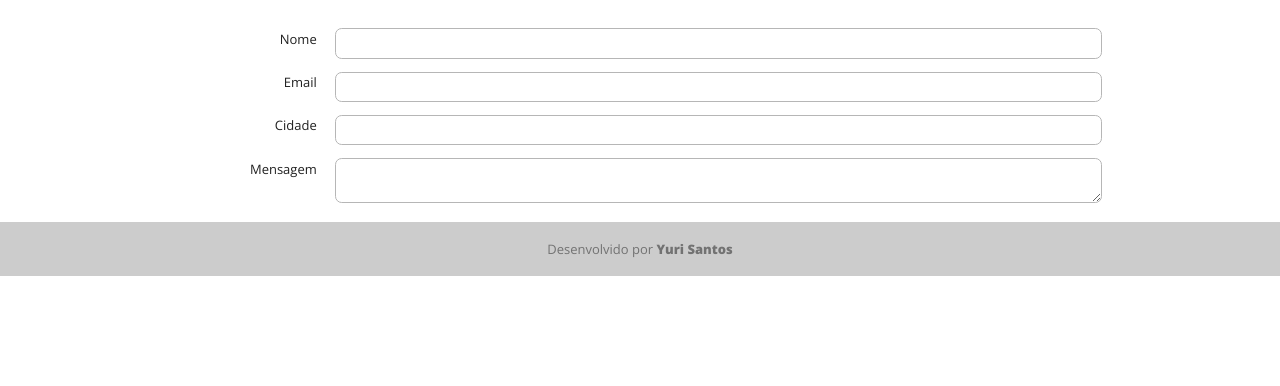
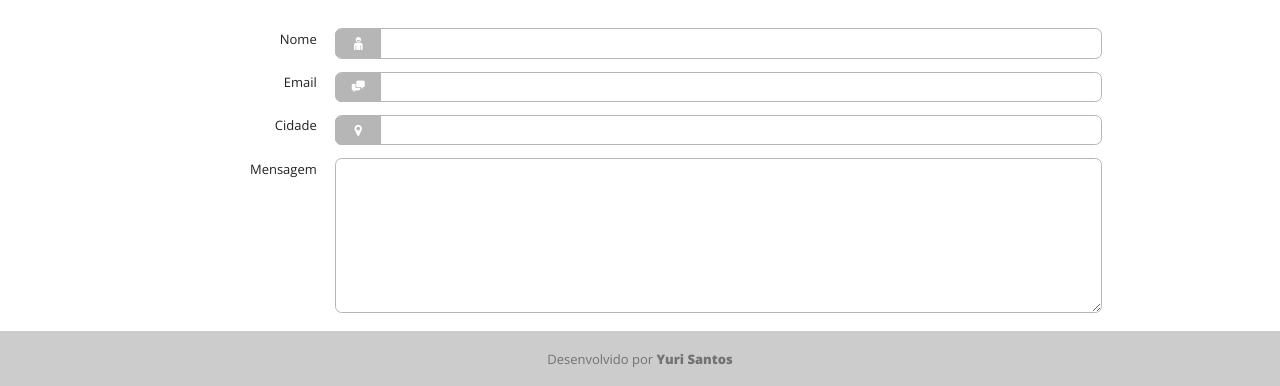
Before and after one commit to YuriSS/CrescerSaber, a website: page public/views/contato.html in a window 1280 px wide. Shown: the part 496-882 px from the top of the page. Before the commit the page ends 800 px from the top, so only its background shows below. Drawn offline with nearby package versions, Linux system fonts and the light colour scheme.

Commit message:
Formulario atualizado

```diff
--- a/dev/styles/modulos/formulario.scss
+++ b/dev/styles/modulos/formulario.scss
@@ -1,5 +1,6 @@
 
 .form-group {
+  position: relative;
   width: 100%;
   margin-top: $small;
   @include clear;
@@ -9,9 +10,14 @@
     float: right;
     width: 83%;
     padding: $small / 2;
+    padding-left: 6%;
     border: $divider-color solid 1px;
     border-radius: $small / 2;
     outline: none;
+  }
+  .campo-mensagem {
+    padding-left: $small / 2;
+    min-height: 155px;
   }
 
   label {
@@ -22,15 +28,38 @@
   }
 }
 
+%icone-formulario {
+  font-family: 'fontello';
+  position: absolute;
+  z-index: 999;
+  top: 1px;
+  left: 17%;
+  width: 5%;
+  height: 29px;
+  padding: 0.6em;
+  background: $divider-color;
+  color: $text-icons;
+  border-top-left-radius: $small / 2;
+  border-bottom-left-radius: $small / 2;
+  text-align: center;
+}
 
-.mensagem {
+
+.form-group.name {
   &::before {
-    content: "\e801";
-    position: absolute;
-    top: 0;
-    left: 0;
-    padding: $small / 2;
-    background: $divider-color;
-    color: $text-icons;
+    @extend %icone-formulario;
+    content: '\e800';
   }
 }
+.form-group.email {
+  &::before {
+    @extend %icone-formulario;
+    content: '\e801';
+  }
+}
+.form-group.city {
+  &::before {
+    @extend %icone-formulario;
+    content: '\e803';
+  }
+}
--- a/public/views/contato.html
+++ b/public/views/contato.html
@@ -30,7 +30,7 @@
     <h1>Contato</h1>
 
     <div class="container">
-      <div class="form-group">
+      <div class="form-group name">
         <label>Nome</label>
         <input type="text" class="campo">
       </div>
@@ -38,13 +38,13 @@
         <label>Email</label>
         <input type="text" class="campo">
       </div>
-      <div class="form-group">
+      <div class="form-group city">
         <label>Cidade</label>
         <input type="text" class="campo">
       </div>
-      <div class="form-group">
+      <div class="form-group mensagem">
         <label>Mensagem</label>
-        <textarea class="campo mensagem"></textarea>
+        <textarea class="campo campo-mensagem"></textarea>
       </div>
     </div>
 
```
Also changed, not shown: public/css/master.css, 2 other files.
